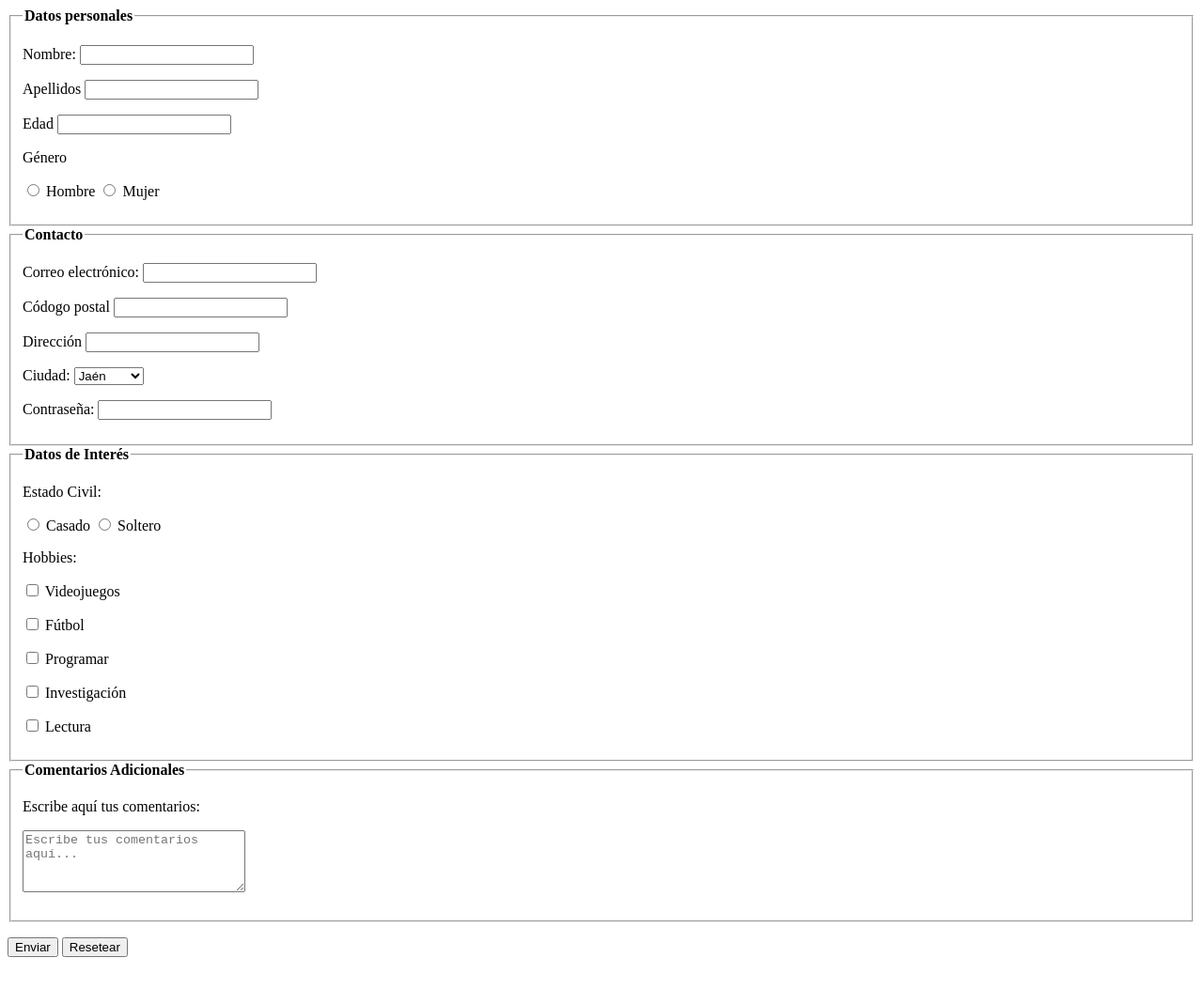
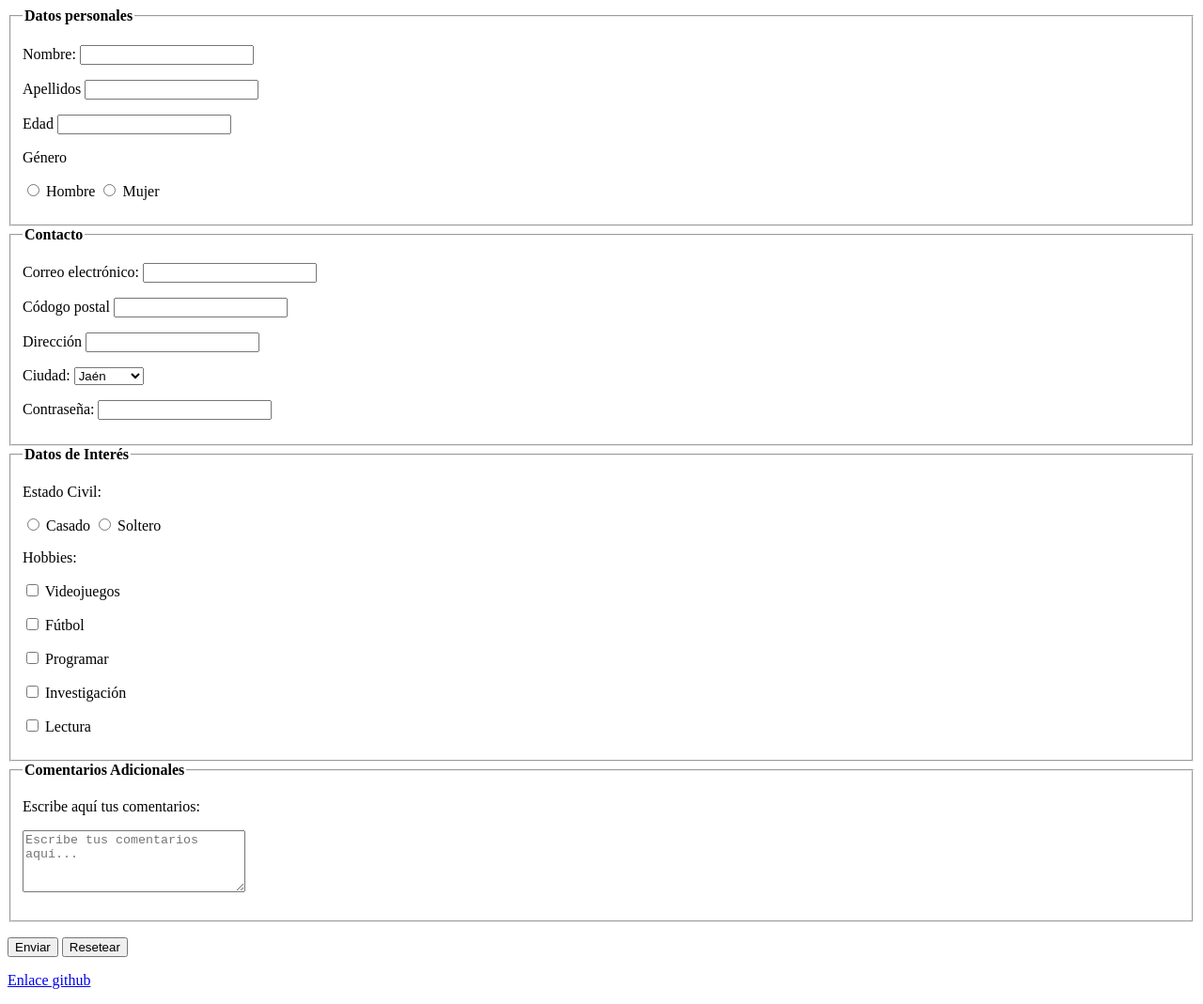
Before and after one commit to FernandoGarcia-medac/prueba, a plain HTML site: page Curriculum/CurriculumTabla.html in a window 1280 px wide. Shown: the whole page at 94% size. Before the commit the page ends 1035 px from the top, so only its background shows below. Drawn offline with Linux system fonts and the light colour scheme.

Commit message:
Update CurriculumTabla.html

```diff
--- a/Curriculum/CurriculumTabla.html
+++ b/Curriculum/CurriculumTabla.html
@@ -1,3 +1,4 @@
+
 <!DOCTYPE html>
 <html lang="en">
 <head>
@@ -68,5 +69,8 @@
             <input type="submit" value="Enviar">
             <input type="submit" value="Resetear">
         </p>
+        <p>
+            <a href="https://github.com/FernandoGarcia-medac/prueba/blob/main/Curriculum/CurriculumTabla.html"> Enlace github</a>
+        </p>
 </body>
 </html>
```
